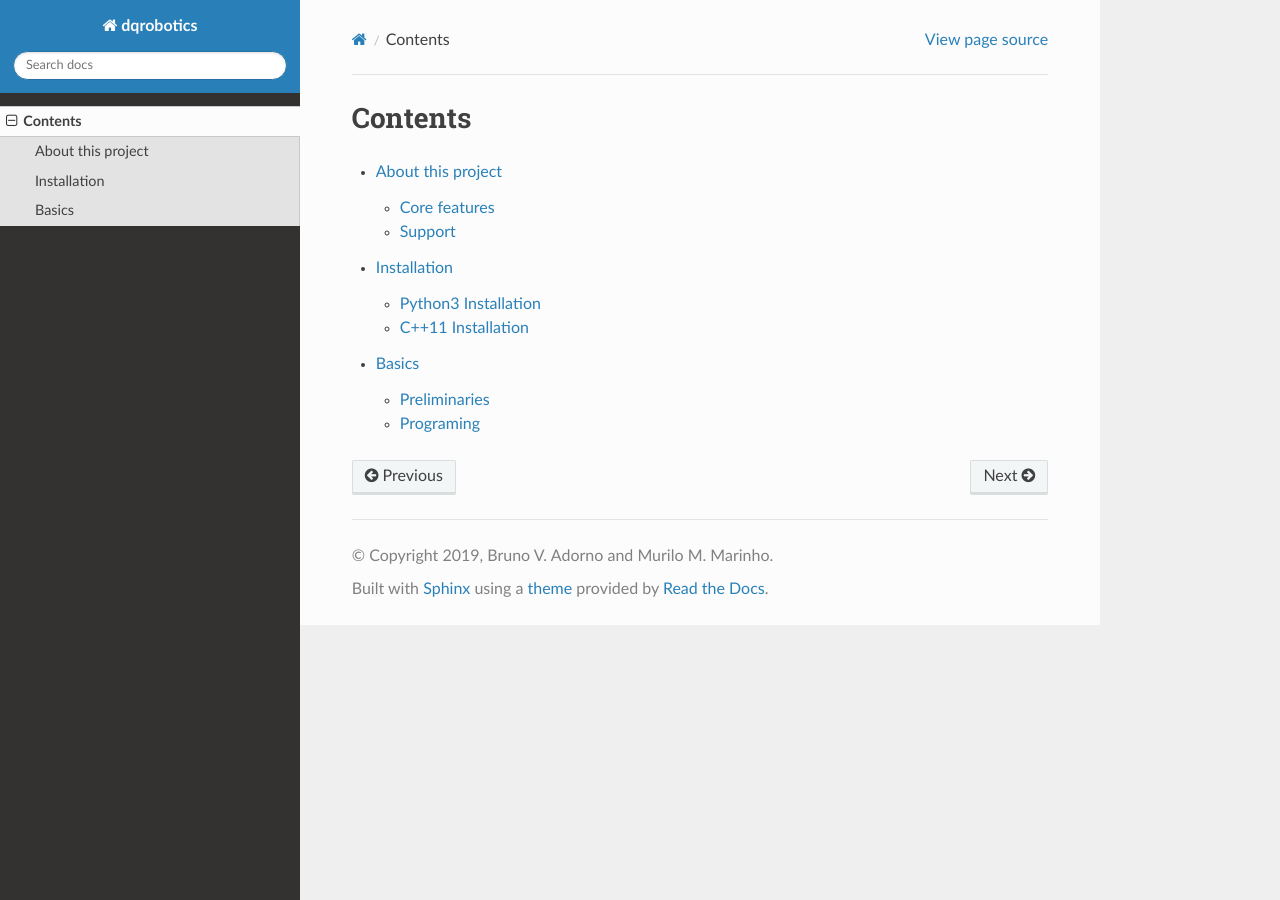
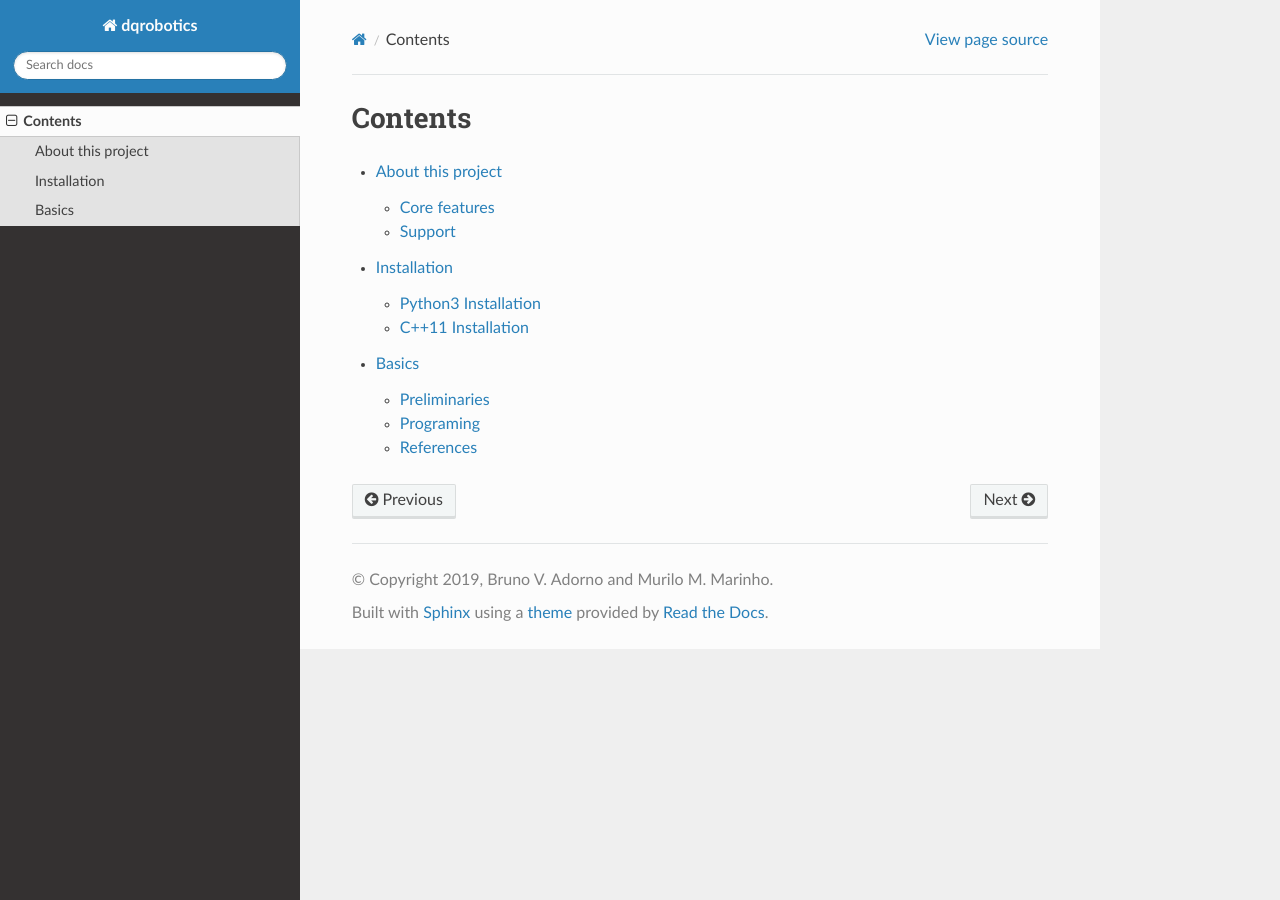
Before and after one commit to dqrobotics/dqrobotics.github.io, a Sphinx documentation site: the page built from docs/contents.rst, in a window 1280 px wide. Built offline with Sphinx 7.4.7 and the Read the Docs theme 2.0.0, drawn with Linux system fonts in a browser that asks for light colours.

Commit message:
Update basics.rst

```diff
--- a/docs/basics.rst
+++ b/docs/basics.rst
@@ -33,3 +31,8 @@
 
    basics/python
    basics/cpp
+
+References
+----------
+
+.. bibliography:: references.bib
```
Also changed, not shown: other parts of docs/basics.rst (+0 -2 lines).
